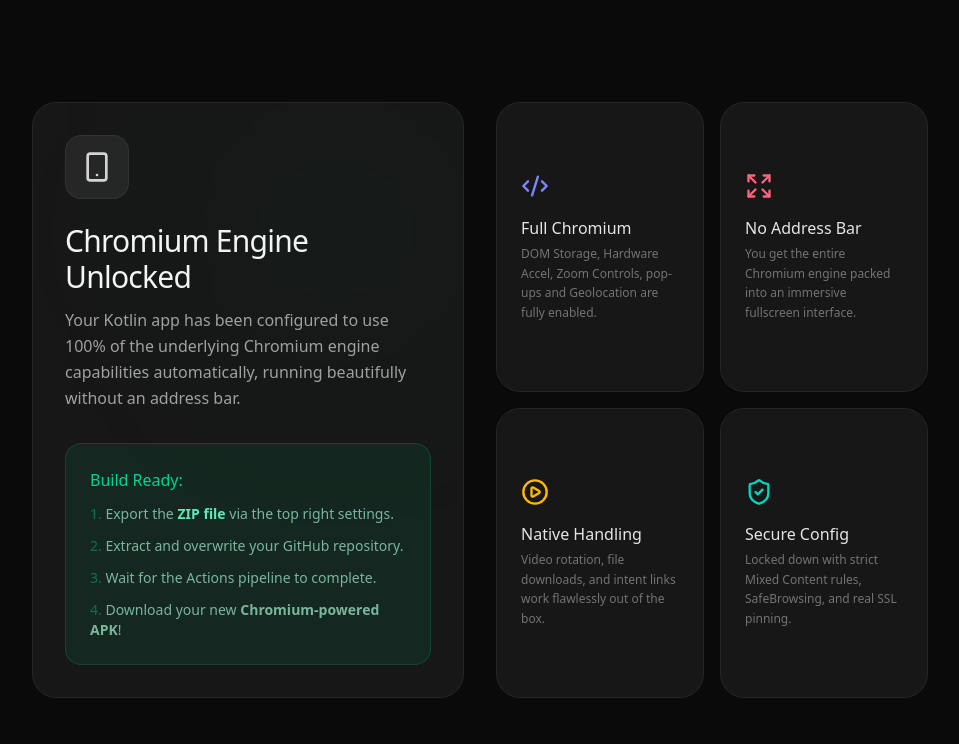
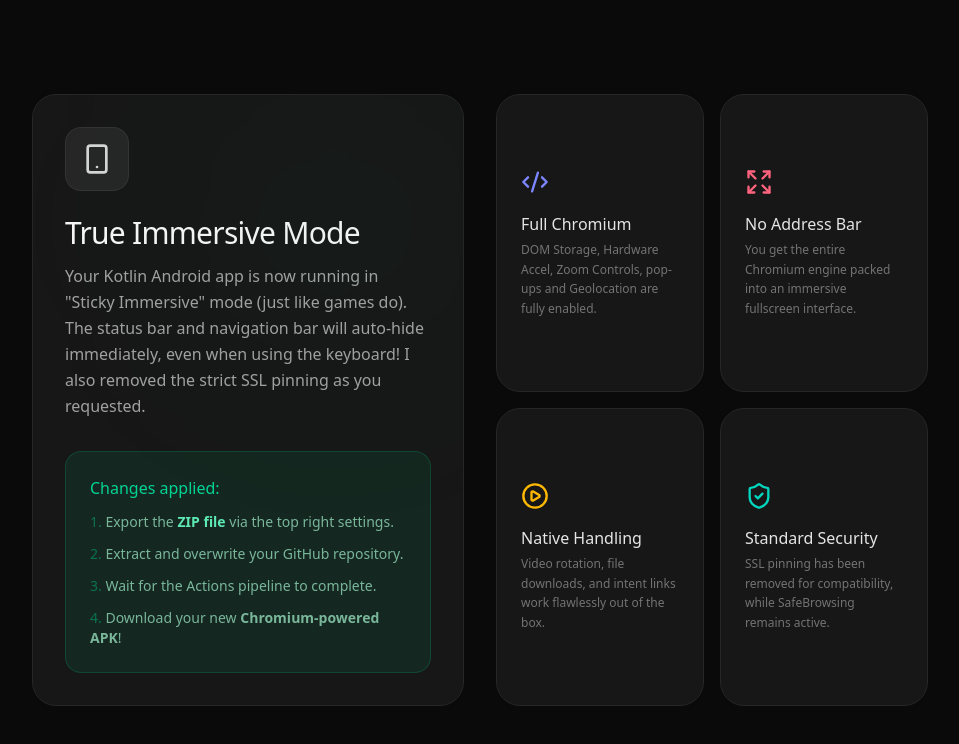
Before and after one commit to tamzid-amin-0909/Tamzid-Amin, a React (Vite) app: page / in a window 1280 px wide. Shown: the top 744 px of the page, without its empty margins (160-1119 px from the left). Built offline with nearby package versions, Linux system fonts and the light colour scheme.

Commit message:
feat: implement sticky immersive mode and remove SSL
- Enabled sticky immersive mode to keep system bars hidden during keyboard interaction.
- Removed hard SSL pinning from network security configuration.

```diff
--- a/src/App.tsx
+++ b/src/App.tsx
@@ -27,14 +27,14 @@
             </div>
 
             <h1 className="text-3xl font-medium tracking-tight text-neutral-100 mb-3">
-              Chromium Engine Unlocked
+              True Immersive Mode
             </h1>
             <p className="text-neutral-400 mb-8 leading-relaxed">
-              Your Kotlin app has been configured to use 100% of the underlying Chromium engine capabilities automatically, running beautifully without an address bar.
+              Your Kotlin Android app is now running in "Sticky Immersive" mode (just like games do). The status bar and navigation bar will auto-hide immediately, even when using the keyboard! I also removed the strict SSL pinning as you requested.
             </p>
 
             <div className="bg-emerald-500/10 border border-emerald-500/20 rounded-2xl p-6">
-              <h3 className="text-emerald-400 font-medium mb-3">Build Ready:</h3>
+              <h3 className="text-emerald-400 font-medium mb-3">Changes applied:</h3>
               <ol className="text-emerald-200/70 text-sm space-y-3 list-decimal list-inside marker:text-emerald-500/50">
                 <li>Export the <strong className="text-emerald-300">ZIP file</strong> via the top right settings.</li>
                 <li>Extract and overwrite your GitHub repository.</li>
@@ -67,8 +67,8 @@
 
           <div className="bg-neutral-900 border border-neutral-800 rounded-3xl p-6 flex flex-col justify-center transition-colors hover:bg-neutral-800/80">
             <ShieldCheck className="w-7 h-7 text-teal-400 mb-4" />
-            <h3 className="font-medium text-neutral-200 mb-1">Secure Config</h3>
-            <p className="text-xs text-neutral-500 leading-relaxed">Locked down with strict Mixed Content rules, SafeBrowsing, and real SSL pinning.</p>
+            <h3 className="font-medium text-neutral-200 mb-1">Standard Security</h3>
+            <p className="text-xs text-neutral-500 leading-relaxed">SSL pinning has been removed for compatibility, while SafeBrowsing remains active.</p>
           </div>
         </div>
 
```
Also changed, not shown: 2 other files (tests, documents, lock files or other folders).
